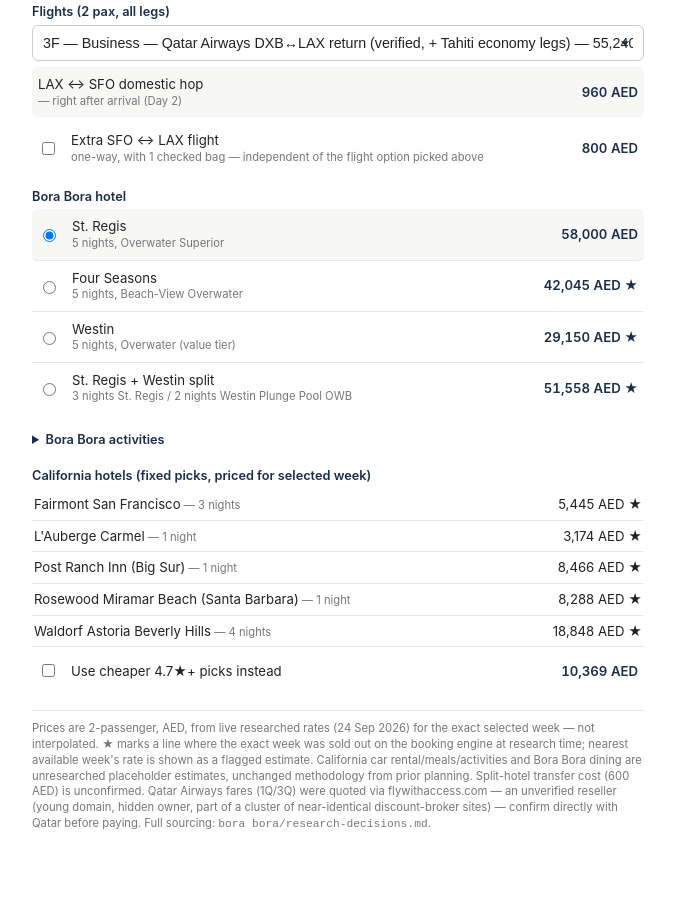
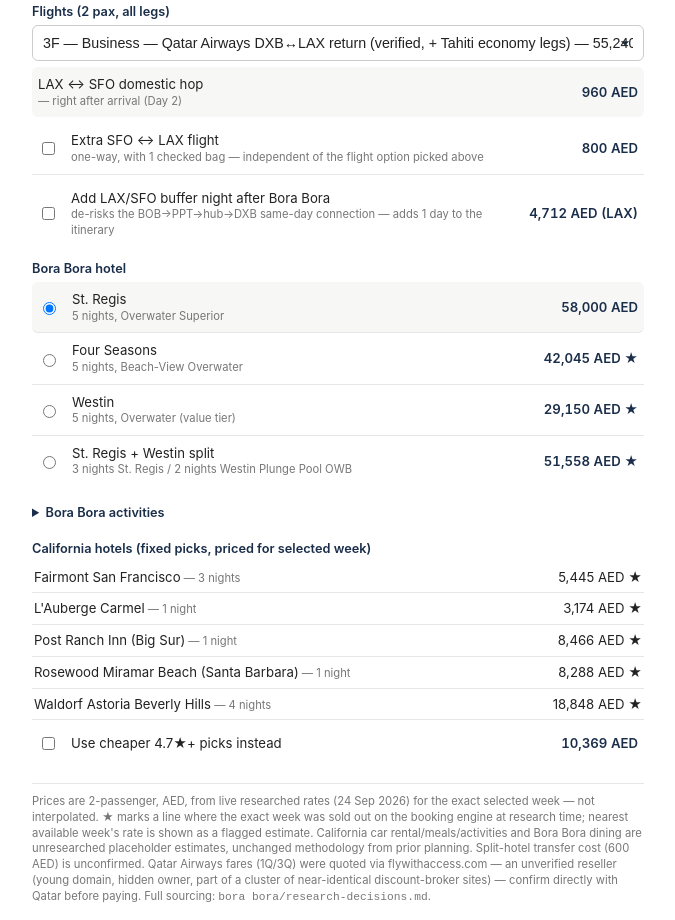
Before and after one commit to tetefufu/travel-agent, a plain HTML site: page bora bora/bora-bora.html in a window 1280 px wide. Shown: the part 1567-2487 px from the top of the page, without its empty margins (302-977 px from the left). Before the commit the page ends 2440 px from the top, so only its background shows below. Drawn offline with Linux system fonts and the light colour scheme.

Commit message:
buffer night

```diff
--- a/bora bora/bora-bora.html
+++ b/bora bora/bora-bora.html
@@ -134,6 +134,11 @@
         <input type="checkbox" id="extraHop">
         <span class="oname">Extra SFO ↔ LAX flight<span class="opt-sub">one-way, with 1 checked bag — independent of the flight option picked above</span></span>
         <span class="oprice" id="extraHopPrice">—</span>
+      </label>
+      <label class="opt-row" style="margin-top:6px;">
+        <input type="checkbox" id="bufferNight">
+        <span class="oname">Add LAX/SFO buffer night after Bora Bora<span class="opt-sub">de-risks the BOB→PPT→hub→DXB same-day connection — adds 1 day to the itinerary</span></span>
+        <span class="oprice" id="bufferNightPrice">—</span>
       </label>
     </div>
 
@@ -408,15 +413,27 @@ function populateCAHotels(){
   `).join('');
 }
 
-function renderItinerary(weekIso, family){
+const RETURN_HUB = {1:'LAX', 2:'SFO', 3:'LAX'};
+
+function renderItinerary(weekIso, family, bufferNight){
   const el = document.getElementById('itinerary');
   const overrides = FAMILY_OVERRIDES[family];
+  const dayText = {...GENERIC_DAYS, ...overrides};
+  const dayLoc = {...LOC_FOR_DAY};
+  const totalDays = bufferNight ? 18 : 17;
+  if(bufferNight){
+    const hub = RETURN_HUB[family];
+    dayText[17] = `Bora Bora (BOB) → Papeete (PPT) → ${hub}, buffer night (flight-delay safety margin)`;
+    dayLoc[17] = hub === 'LAX' ? 'Los Angeles' : 'San Francisco';
+    dayText[18] = `${hub} → Dubai`;
+    dayLoc[18] = 'In Transit';
+  }
   let html = '';
   let lastLoc = null;
-  for(let n=1; n<=17; n++){
+  for(let n=1; n<=totalDays; n++){
     const date = addDays(weekIso, n-12);
-    const text = overrides[n] || GENERIC_DAYS[n];
-    const loc = LOC_FOR_DAY[n];
+    const text = dayText[n];
+    const loc = dayLoc[n];
     if(loc !== lastLoc){
       html += `<div class="loc-hd">${loc}</div>`;
       lastLoc = loc;
@@ -488,9 +505,10 @@ function updateBudget(){
   const week = WEEKS[weekIdx];
   const flight = FLIGHTS[flightIdx];
   const hotelKey = document.querySelector('input[name="bbhotel"]:checked').value;
+  const bufferNight = document.getElementById('bufferNight').checked;
 
   // itinerary
-  renderItinerary(week.id, flight.group);
+  renderItinerary(week.id, flight.group, bufferNight);
 
   // flights + hop
   const hopRow = document.getElementById('hopRow');
@@ -541,12 +559,21 @@ function updateBudget(){
     ? ' — ' + CA_CHEAP_HOTELS.map(h=>h.name).join(' · ')
     : '';
 
+  // buffer night — one extra hub-city hotel night, same rate source (cheap toggle aware)
+  const hub = RETURN_HUB[flight.group];
+  const hubKey = hub === 'LAX' ? 'la' : 'sf';
+  const hubNightRate = useCACheap
+    ? CA_CHEAP_HOTELS.find(h=>h.key===hubKey).nightRate
+    : getCARate(weekIdx, hubKey).value;
+  document.getElementById('bufferNightPrice').textContent = hubNightRate.toLocaleString() + ' AED (' + hub + ')';
+  const bufferCost = bufferNight ? hubNightRate : 0;
+
   // CA misc
   const caMisc = Math.round(CA_MISC_PER_NIGHT * CA_NIGHTS_TOTAL);
   document.getElementById('c-camisc').textContent = caMisc.toLocaleString() + ' AED';
 
   // total
-  const total = flightTotal + bbHotelCost + act.total + caHotelTotal + caMisc;
+  const total = flightTotal + bbHotelCost + act.total + caHotelTotal + bufferCost + caMisc;
   document.getElementById('c-total').textContent = total.toLocaleString() + ' AED';
   document.getElementById('totalAmt').textContent = total.toLocaleString() + ' AED';
 
@@ -596,6 +623,15 @@ function selfTest(){
   assertEq('group1 flight id', FLIGHTS[2].id, '1A');
   assertEq('group1 has no hop', FLIGHTS[2].group, 1);
   assertEq('group3 flight id', FLIGHTS[4].id, '3A');
+  // buffer-night itinerary variant
+  assertEq('return hub group1', RETURN_HUB[1], 'LAX');
+  assertEq('return hub group2', RETURN_HUB[2], 'SFO');
+  assertEq('return hub group3', RETURN_HUB[3], 'LAX');
+  renderItinerary(WEEKS[0].id, 3, true);
+  const itinHtml = document.getElementById('itinerary').innerHTML;
+  assertEq('buffer night adds day 18', itinHtml.includes('D18'), true);
+  assertEq('buffer night day18 text', itinHtml.includes('LAX → Dubai'), true);
+  updateBudget(); // restore itinerary DOM to the real current selections after the probe above
   console.log('selfTest results:', results);
   const failed = results.filter(r=>!r.pass);
   console.log(failed.length===0 ? `selfTest: all ${results.length} checks passed` : `selfTest: ${failed.length}/${results.length} FAILED`);
@@ -614,6 +650,7 @@ function init(){
   document.getElementById('flightSelect').addEventListener('change', updateBudget);
   document.getElementById('extraHop').addEventListener('change', updateBudget);
   document.getElementById('caCheap').addEventListener('change', updateBudget);
+  document.getElementById('bufferNight').addEventListener('change', updateBudget);
   document.querySelectorAll('input[name="bbhotel"]').forEach(r=>r.addEventListener('change', updateBudget));
   ACTIVITIES.forEach(a=>{
     document.getElementById('act-'+a.id).addEventListener('change', updateBudget);
```
